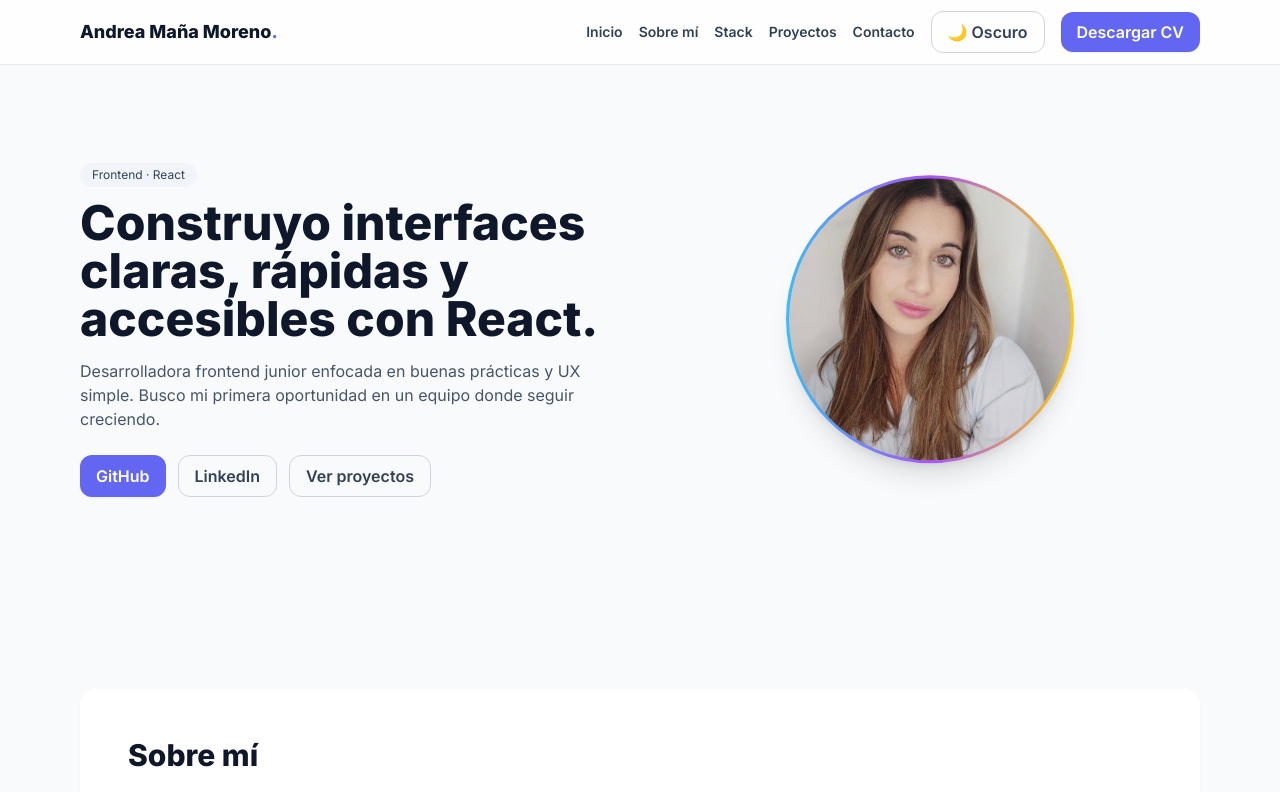
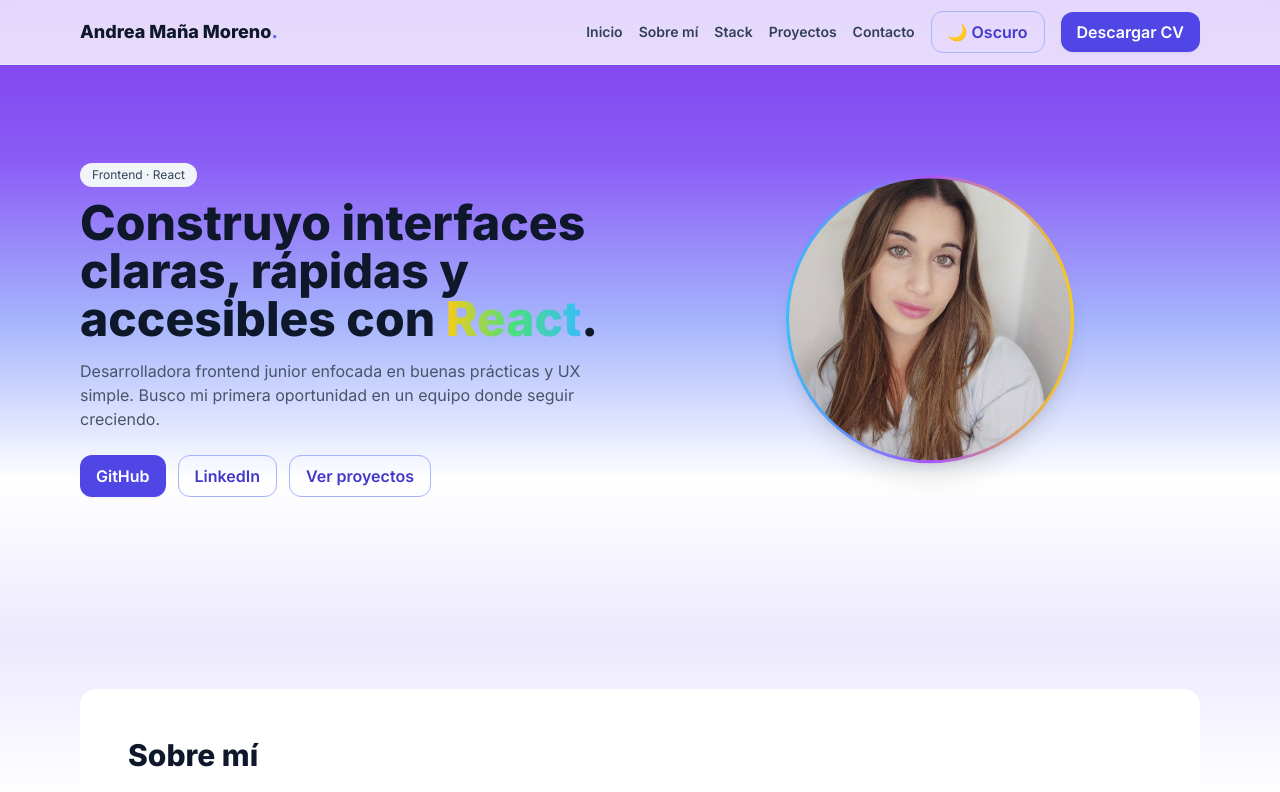
Before and after one commit to Andraxmm/Portfolio, a React (Vite) app: page / in a window 1280 px wide. Shown: the top 792 px of the page. Built offline with nearby package versions, Linux system fonts and the light colour scheme; no server answers.

Commit message:
Update index.css
style: modificación del degradado de la página

```diff
--- a/src/index.css
+++ b/src/index.css
@@ -8,9 +8,41 @@
 @layer base {
   :root { --radius: 16px; }
   html, body, #root { height: 100%; }
+
   body {
     font-family: 'Inter', ui-sans-serif, system-ui, -apple-system, Segoe UI, Roboto,
                  'Helvetica Neue', Arial, 'Noto Sans', 'Apple Color Emoji','Segoe UI Emoji';
+
+    /* 🎨 Fondo degradado global (modo claro) */
+    @apply text-slate-900 dark:text-slate-100;
+    background: linear-gradient(
+      to bottom,
+      #7c3aed 0%,     /* morado elegante, menos fuerte */
+      #8b5cf6 20%,    /* violeta brillante */
+      #a5b4fc 40%,    /* lavanda azulada pastel */
+      #ffffff 60%,    /* blanco */
+      #ede9fe 80%,    /* lavanda muy suave */
+      #ffffff 100%    /* blanco limpio */
+    );
+
+    background-attachment: fixed;
+    background-repeat: no-repeat;
+    background-size: cover;
+  }
+
+  /* 🌑 Versión modo oscuro */
+  .dark body {
+    background: linear-gradient(
+      to bottom,
+      #0f172a 0%,     /* gris azulado muy oscuro */
+      #1e1b4b 20%,    /* indigo oscuro */
+      #312e81 40%,    /* indigo medio */
+      #1e293b 70%,    /* slate oscuro */
+      #0f172a 100%    /* casi negro al final */
+    );
+    background-attachment: fixed;
+    background-repeat: no-repeat;
+    background-size: cover;
   }
 }
 
@@ -18,16 +50,41 @@
 @layer components {
   .container-p { @apply max-w-6xl mx-auto px-4; }
 
-  .btn {
-    @apply inline-flex items-center gap-2 rounded-xl bg-brand text-white
-           px-4 py-2 font-semibold shadow-sm hover:bg-brand-dark transition;
+  /* ✨ Header con efecto glass elegante */
+  .site-header {
+    @apply fixed top-0 left-0 w-full z-50 border-b border-slate-200
+           bg-white/95 backdrop-blur-md
+           dark:bg-slate-900/90 dark:border-slate-700;
   }
 
-  .btn-outline {
-    @apply inline-flex items-center gap-2 rounded-xl border px-4 py-2 font-semibold
-           border-slate-300 text-slate-700 hover:bg-slate-100
-           dark:border-slate-600 dark:text-slate-200 dark:hover:bg-slate-800 transition;
+  /* Botón principal (morado sólido) */
+  .btn {
+    @apply inline-flex items-center gap-2 rounded-xl
+           bg-indigo-600 text-white
+           px-4 py-2 font-semibold shadow-sm
+           transition-colors duration-200;
   }
+  .btn:hover {
+    @apply bg-indigo-700; /* un tono más oscuro al pasar el ratón */
+  }
+
+  /* Botón secundario (outline) */
+/* Botón secundario (outline) */
+.btn-outline {
+  @apply inline-flex items-center gap-2 rounded-xl border
+         px-4 py-2 font-semibold
+         border-indigo-300 text-indigo-700
+         dark:border-indigo-500 dark:text-indigo-300
+         transition-colors duration-200;
+}
+
+/* Hover: blanco + texto morado en claro, gris oscuro + texto morado claro en dark */
+.btn-outline:hover {
+  @apply bg-white text-indigo-600 shadow-sm;
+}
+.dark .btn-outline:hover {
+  @apply bg-slate-800 text-indigo-300 shadow-sm;
+}
 
   .chip {
     @apply inline-flex items-center rounded-full px-3 py-1 text-xs font-medium
@@ -40,10 +97,24 @@
     @apply rounded-2xl border bg-white text-slate-700
            border-slate-200 shadow-sm
            transition ease-out duration-200
-           hover:shadow-lg hover:-translate-y-0.5
-           dark:bg-slate-800 dark:text-slate-200 dark:border-slate-700;
+           hover:shadow-lg hover:-translate-y-0.5 hover:bg-white
+           dark:bg-slate-800 dark:text-slate-200 dark:border-slate-700
+           dark:hover:bg-slate-700;
   }
 
+  /* 🎨 Texto React degradado amarillo → verde → cian */
+  .react-gradient-text {
+    background: linear-gradient(
+      90deg,
+      #facc15,   /* amarillo */
+      #4ade80,   /* verde lima */
+      #38bdf8    /* cian */
+    );
+    -webkit-background-clip: text;
+    -webkit-text-fill-color: transparent;
+  }
 
-
+  .project-card {
+    @apply transition-all duration-300 hover:-translate-y-1 hover:shadow-xl;
+  }
 }
```
